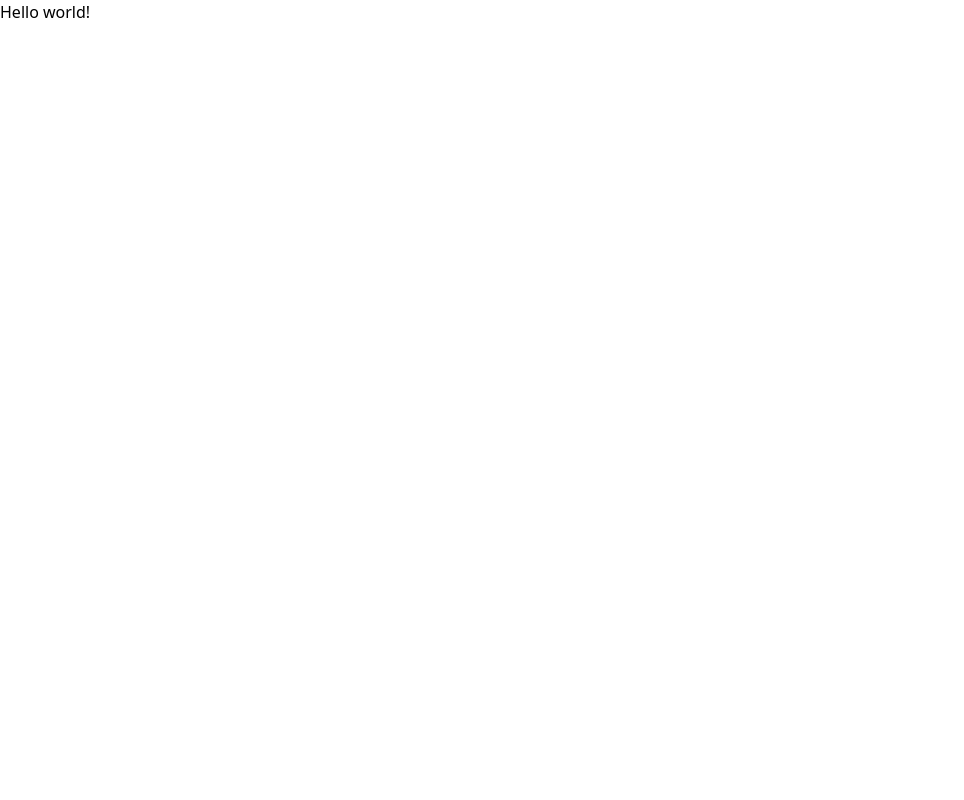
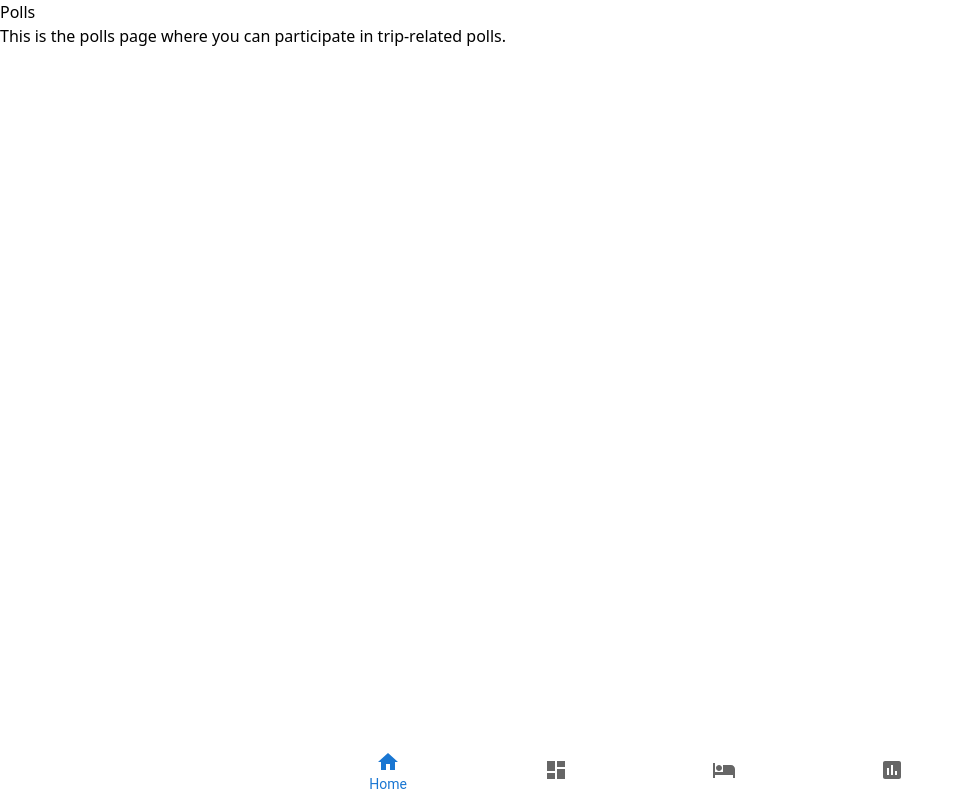
Before and after one commit to lockystav/trip-planner, a React (Vite) app in the folder frontend/: page /polls in a window 1280 px wide. Shown: the whole page, without its empty margins (0-964 px from the left). Built offline with nearby package versions, Linux system fonts and the light colour scheme.

Commit message:
Implement routing and navigation with basic pages

```diff
--- /dev/null
+++ b/frontend/src/App.tsx
@@ -0,0 +1,20 @@
+import { Routes, Route } from 'react-router-dom';
+import NavBar from "./components/Navbar";
+import Home from "./pages/Home";
+import Board from "./pages/Board";
+import Accomodation from "./pages/Accomodation";
+import Polls from "./pages/Polls";
+
+export default function App() {
+  return (
+    <div>
+      <Routes>
+        <Route path="/" element={<Home />} />
+        <Route path="/board" element={<Board />} />
+        <Route path="/accomodation" element={<Accomodation />} />
+        <Route path="/polls" element={<Polls />} />
+      </Routes>
+      <NavBar />
+    </div>
+  )
+}
--- /dev/null
+++ b/frontend/src/components/Navbar.tsx
@@ -0,0 +1,48 @@
+import { useState } from 'react';
+import { Link } from 'react-router-dom';
+
+import BottomNavigation from '@mui/material/BottomNavigation';
+import BottomNavigationAction from '@mui/material/BottomNavigationAction';
+import HomeIcon from '@mui/icons-material/Home';
+import DashboardIcon from '@mui/icons-material/Dashboard';
+import HotelIcon from '@mui/icons-material/Hotel';
+import PollIcon from '@mui/icons-material/Poll';
+
+export default function NavBar() {
+  const [value, setValue] = useState(0);
+
+  return (
+	<BottomNavigation
+		value={value}
+		onChange={(event, newValue) => {
+			setValue(newValue);
+		}}
+		style={{ position: 'fixed', bottom: 0, width: '100%' }}
+	>
+		<BottomNavigationAction
+			label="Home"
+			icon={<HomeIcon />}
+			component={Link}
+			to='/'
+		/>
+		<BottomNavigationAction
+			label="Board"
+			icon={<DashboardIcon />}
+			component={Link}
+			to="/board"
+		/>
+		<BottomNavigationAction
+			label="Accomodation"
+			icon={<HotelIcon />}
+			component={Link}
+			to="/accomodation"
+		/>
+		<BottomNavigationAction
+			label="Polls"
+			icon={<PollIcon />}
+			component={Link}
+			to="/polls"
+		/>
+	</BottomNavigation>
+  );
+}
--- a/frontend/src/main.tsx
+++ b/frontend/src/main.tsx
@@ -1,10 +1,13 @@
 import { StrictMode } from 'react'
 import { createRoot } from 'react-dom/client'
+import { BrowserRouter } from 'react-router-dom'
 import './index.css'
-import App from './pages/App.tsx'
+import App from './App.tsx'
 
 createRoot(document.getElementById('root')!).render(
   <StrictMode>
-    <App />
+    <BrowserRouter>
+      <App />
+    </BrowserRouter>
   </StrictMode>,
 )
--- /dev/null
+++ b/frontend/src/pages/Accomodation.tsx
@@ -0,0 +1,12 @@
+import React from 'react';
+
+const Accomodation: React.FC = () => {
+    return (
+        <div>
+            <h1>Accomodation</h1>
+            <p>This is the accomodation page where you can find places to stay.</p>
+        </div>
+    );
+};
+
+export default Accomodation;
--- a/frontend/src/pages/App.tsx
+++ /dev/null
@@ -1,7 +0,0 @@
-export default function App() {
-  return (
-    <h1 className="text-3xl font-bold underline">
-      Hello world!
-    </h1>
-  )
-}
--- /dev/null
+++ b/frontend/src/pages/Board.tsx
@@ -0,0 +1,12 @@
+import React from 'react';
+
+const Board: React.FC = () => {
+    return (
+        <div>
+            <h1>Board</h1>
+            <p>This is the board page where you can manage your trip plans.</p>
+        </div>
+    );
+};
+
+export default Board;
--- /dev/null
+++ b/frontend/src/pages/Home.tsx
@@ -0,0 +1,12 @@
+import React from 'react';
+
+const Home: React.FC = () => {
+    return (
+        <div>
+            <h1>Welcome to the Trip Planner</h1>
+            <p>This is the home page. Start planning your trip now!</p>
+        </div>
+    );
+};
+
+export default Home;
--- /dev/null
+++ b/frontend/src/pages/Polls.tsx
@@ -0,0 +1,12 @@
+import React from 'react';
+
+const Polls: React.FC = () => {
+    return (
+        <div>
+            <h1>Polls</h1>
+            <p>This is the polls page where you can participate in trip-related polls.</p>
+        </div>
+    );
+};
+
+export default Polls;
```
Also changed, not shown: frontend/package.json (+6 -1 lines), 1 other file (tests, documents, lock files or other folders).
